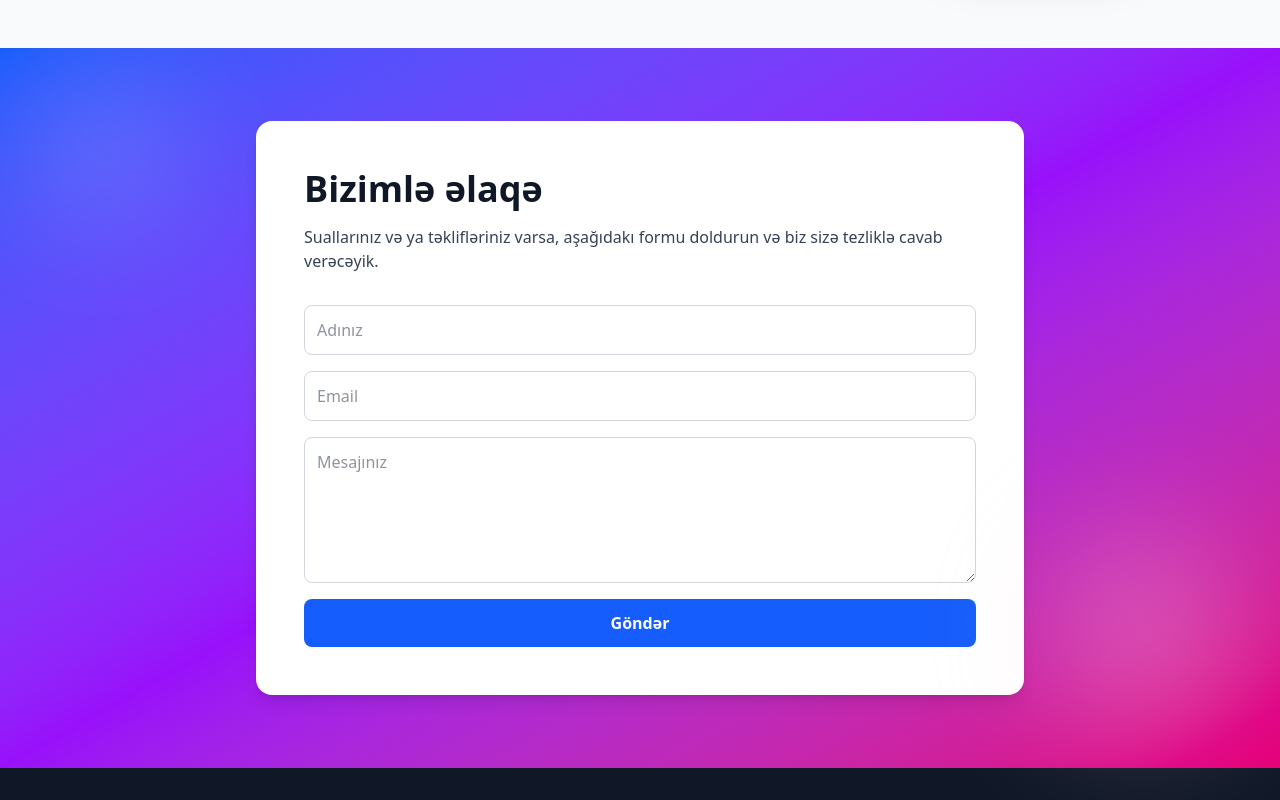
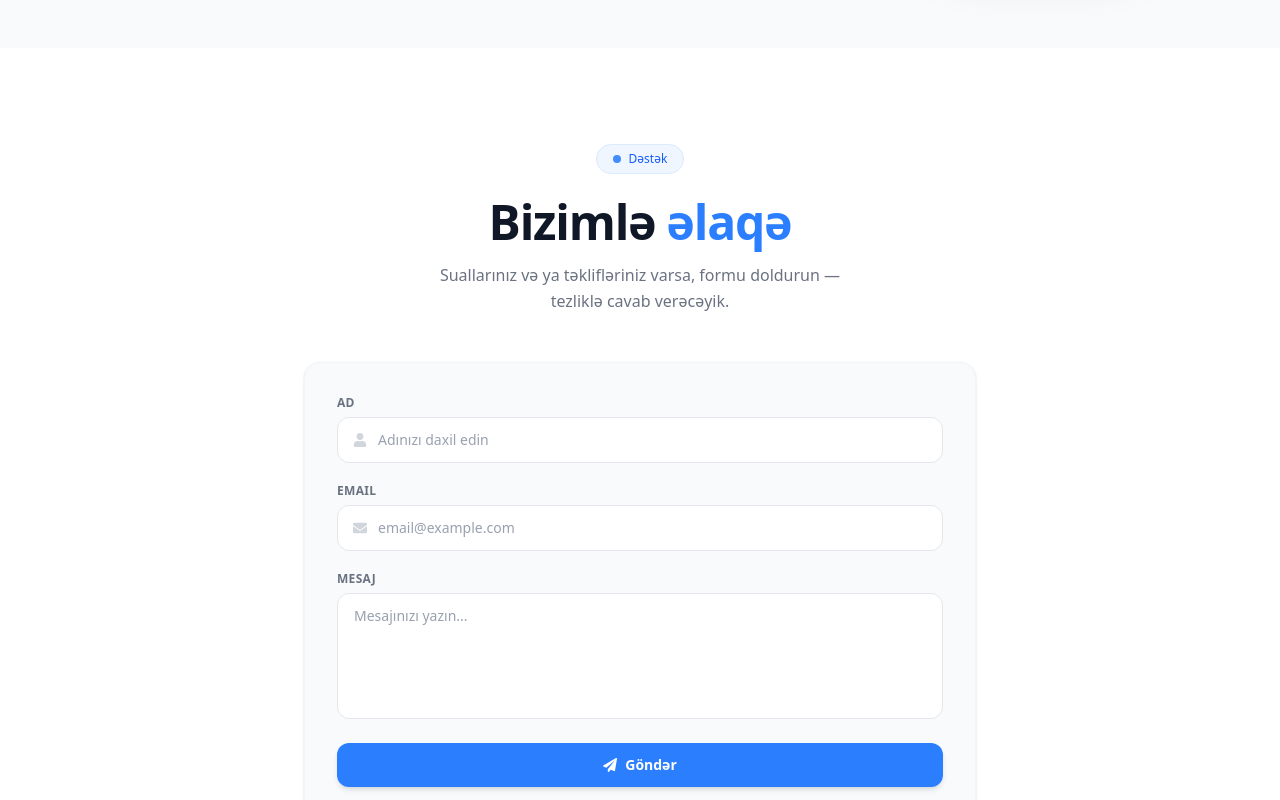
Before and after one commit to Aghakarim-23/exam-frontend, a React (Vite) app: page / in a window 1280 px wide. Shown: the part 2980-3780 px from the top of the page. Built offline with nearby package versions, Linux system fonts and the light colour scheme; no server answers.

Commit message:
style: redesigned Contact component UI

```diff
--- a/src/components/home/Contact.jsx
+++ b/src/components/home/Contact.jsx
@@ -1,45 +1,73 @@
+import { FaEnvelope, FaUser, FaPaperPlane } from "react-icons/fa";
+
 const Contact = () => {
+  return (
+    <section id="contact" className="bg-white py-24 px-4">
+      <div className="max-w-2xl mx-auto">
 
-  return (
-    <section
-      id="contact"
-      className="min-h-[90vh] bg-gradient-to-br from-blue-600 via-purple-600 to-pink-600 flex items-center justify-center px-6 py-16 relative text-white"
-    >
-      <div className="max-w-3xl w-full bg-white rounded-2xl shadow-lg p-8 md:p-12 text-gray-800">
-        <h2 className="text-3xl md:text-4xl font-bold mb-4 text-gray-900">
-          Bizimlə əlaqə
+        {/* Header */}
+        <div className="text-center mb-12">
+          <span className="inline-flex items-center gap-2 bg-blue-50 text-blue-600 text-xs font-medium px-4 py-1.5 rounded-full border border-blue-100 mb-6">
+            <span className="w-2 h-2 rounded-full bg-blue-500 animate-pulse" />
+            Dəstək
+          </span>
+          <h2 className="text-4xl md:text-5xl font-bold text-gray-900 tracking-tight mb-4">
+            Bizimlə <span className="text-blue-500">əlaqə</span>
           </h2>
-        <p className="text-gray-700 mb-8">
-          Suallarınız və ya təklifləriniz varsa, aşağıdakı formu doldurun və biz sizə tezliklə cavab verəcəyik.
+          <p className="text-gray-500 text-sm md:text-base leading-relaxed max-w-md mx-auto">
+            Suallarınız və ya təklifləriniz varsa, formu doldurun — tezliklə cavab verəcəyik.
           </p>
+        </div>
 
-        <form className="flex flex-col gap-4">
+        {/* Form card */}
+        <div className="bg-slate-50 border border-gray-100 rounded-2xl p-8 shadow-sm">
+          <form className="flex flex-col gap-5">
+
+            <div className="flex flex-col gap-1.5">
+              <label className="text-xs font-semibold text-gray-500 uppercase tracking-wide">Ad</label>
+              <div className="relative">
+                <FaUser className="absolute left-4 top-1/2 -translate-y-1/2 text-gray-300 text-sm" />
                 <input
                   type="text"
-            placeholder="Adınız"
-            className="p-3 rounded-lg border border-gray-300 focus:outline-none focus:ring-2 focus:ring-blue-400"
+                  placeholder="Adınızı daxil edin"
+                  className="w-full pl-10 pr-4 py-3 bg-white border border-gray-200 rounded-xl text-sm text-gray-800 placeholder-gray-400 focus:outline-none focus:ring-2 focus:ring-blue-400 focus:border-transparent transition"
                 />
+              </div>
+            </div>
+
+            <div className="flex flex-col gap-1.5">
+              <label className="text-xs font-semibold text-gray-500 uppercase tracking-wide">Email</label>
+              <div className="relative">
+                <FaEnvelope className="absolute left-4 top-1/2 -translate-y-1/2 text-gray-300 text-sm" />
                 <input
                   type="email"
-            placeholder="Email"
-            className="p-3 rounded-lg border border-gray-300 focus:outline-none focus:ring-2 focus:ring-blue-400"
+                  placeholder="email@example.com"
+                  className="w-full pl-10 pr-4 py-3 bg-white border border-gray-200 rounded-xl text-sm text-gray-800 placeholder-gray-400 focus:outline-none focus:ring-2 focus:ring-blue-400 focus:border-transparent transition"
                 />
+              </div>
+            </div>
+
+            <div className="flex flex-col gap-1.5">
+              <label className="text-xs font-semibold text-gray-500 uppercase tracking-wide">Mesaj</label>
               <textarea
-            placeholder="Mesajınız"
+                placeholder="Mesajınızı yazın..."
                 rows={5}
-            className="p-3 rounded-lg border border-gray-300 focus:outline-none focus:ring-2 focus:ring-blue-400"
-          ></textarea>
+                className="w-full px-4 py-3 bg-white border border-gray-200 rounded-xl text-sm text-gray-800 placeholder-gray-400 focus:outline-none focus:ring-2 focus:ring-blue-400 focus:border-transparent transition resize-none"
+              />
+            </div>
+
             <button
               type="submit"
-            className="bg-blue-600 hover:bg-blue-700 text-white px-6 py-3 rounded-lg font-semibold transition"
+              className="flex items-center justify-center gap-2 bg-blue-500 hover:bg-blue-600 active:scale-95 text-white px-6 py-3 rounded-xl font-semibold text-sm shadow-md hover:shadow-blue-200 hover:shadow-lg transition-all duration-200 mt-1"
             >
+              <FaPaperPlane className="text-sm" />
               Göndər
             </button>
+
           </form>
         </div>
 
-      <div className="absolute top-10 left-10 w-32 h-32 bg-white opacity-20 rounded-full blur-3xl"></div>
-      <div className="absolute bottom-10 right-10 w-48 h-48 bg-pink-200 opacity-30 rounded-full blur-3xl"></div>
+      </div>
     </section>
   );
 };
```
Lines whose indentation alone changed are shown as unchanged.
